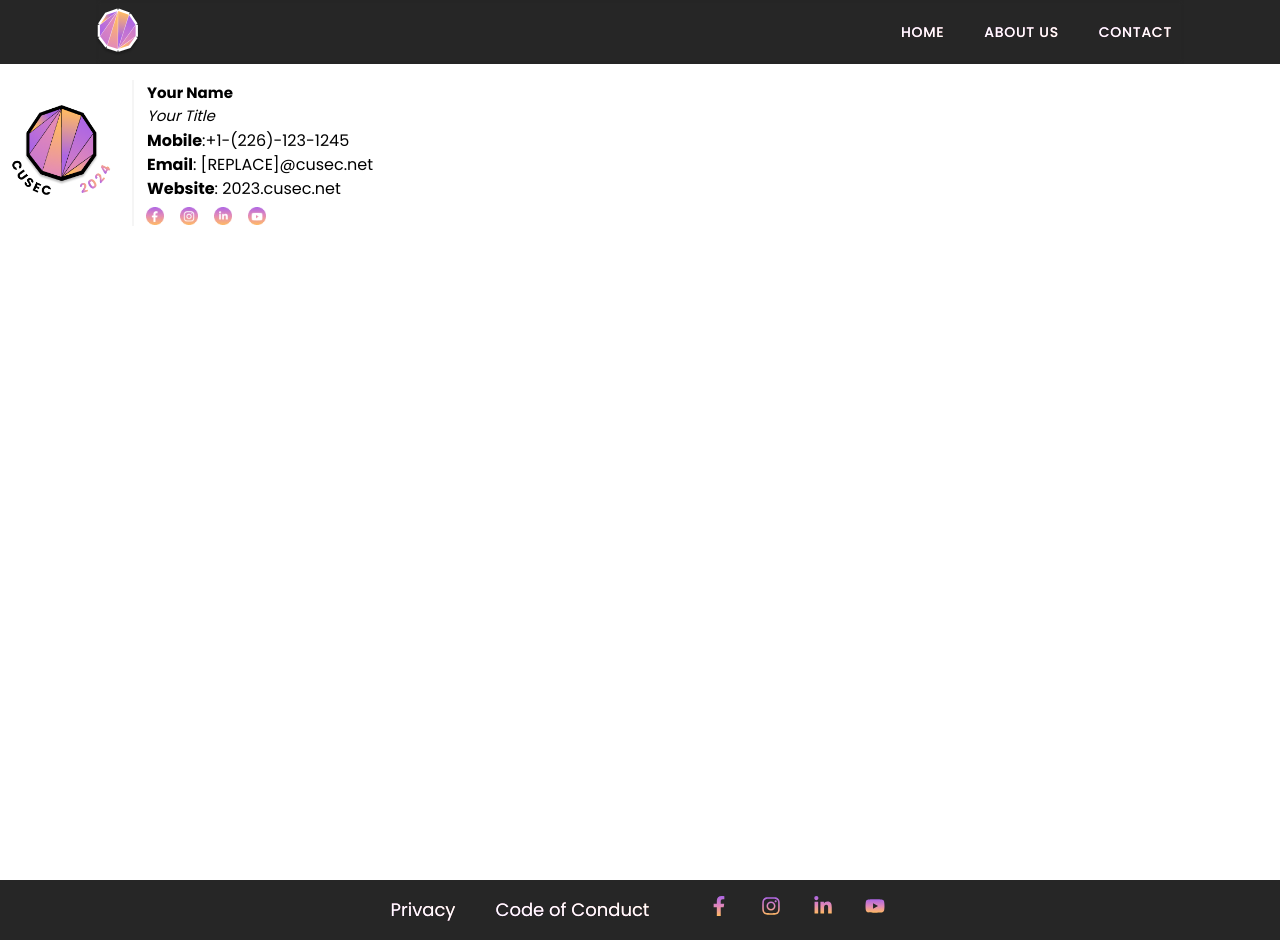
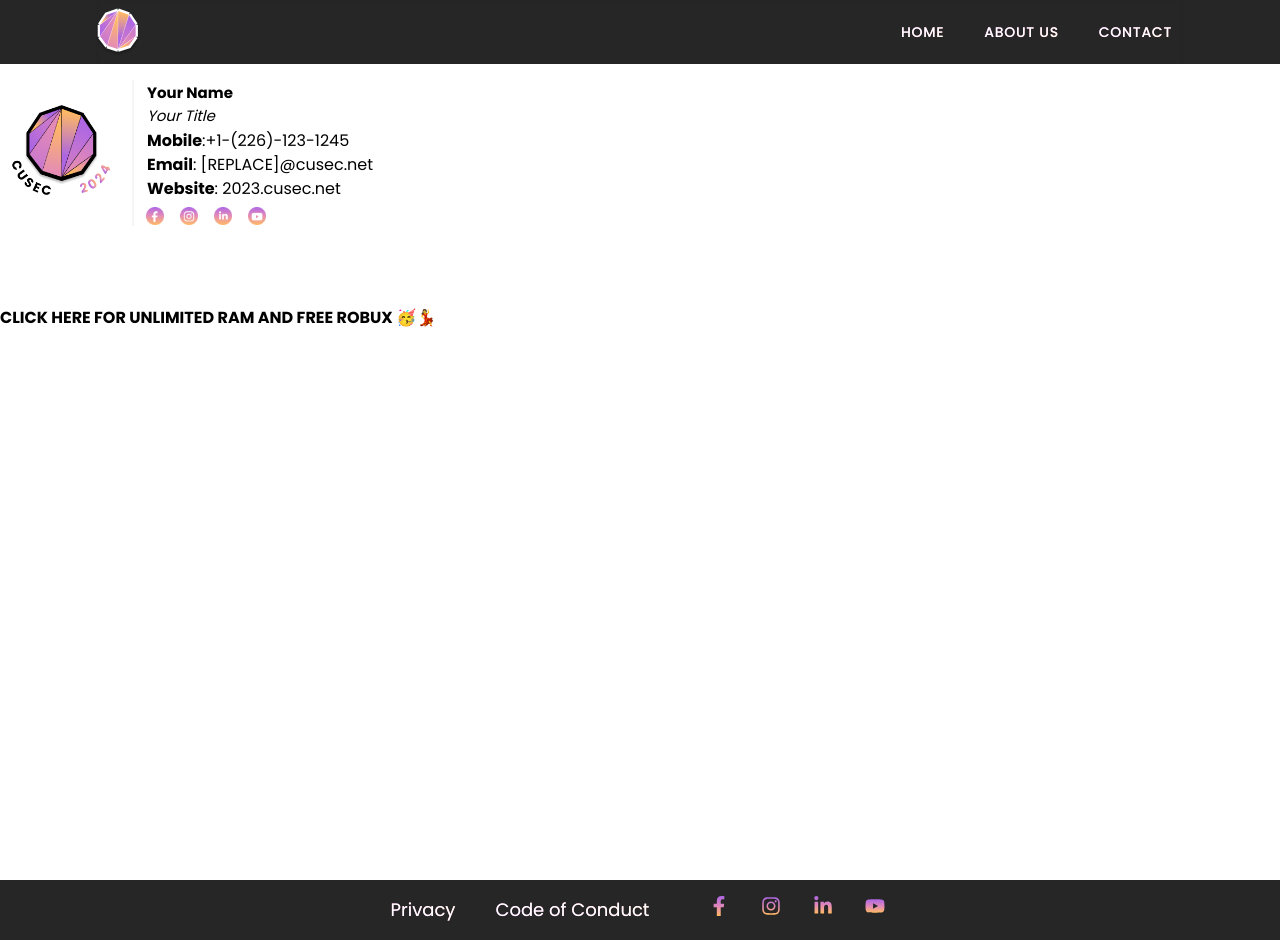
Before and after one commit to cusec/2024, a Next.js app: page /email in a window 1280 px wide. Built offline with nearby package versions, Linux system fonts and the light colour scheme.

Commit message:
feat: Add easter egg to email page

```diff
--- a/src/app/email/page.tsx
+++ b/src/app/email/page.tsx
@@ -1,3 +1,4 @@
+import Link from "next/link";
 import Image from "next/image";
 
 // Importing images
@@ -140,6 +141,11 @@ export default function email_signature() {
             </tr>
           </tbody>
         </table>
+      <section className="mt-20 font-bold hover:text-blue-600 hover:text-5xl transition ease-in-out duration-100 select-none">
+        <Link href={"https://www.youtube.com/watch?v=xvFZjo5PgG0"}>
+          CLICK HERE FOR UNLIMITED RAM AND FREE ROBUX 🥳💃
+        </Link>
+      </section>
       </div>
     </>
   );
```
